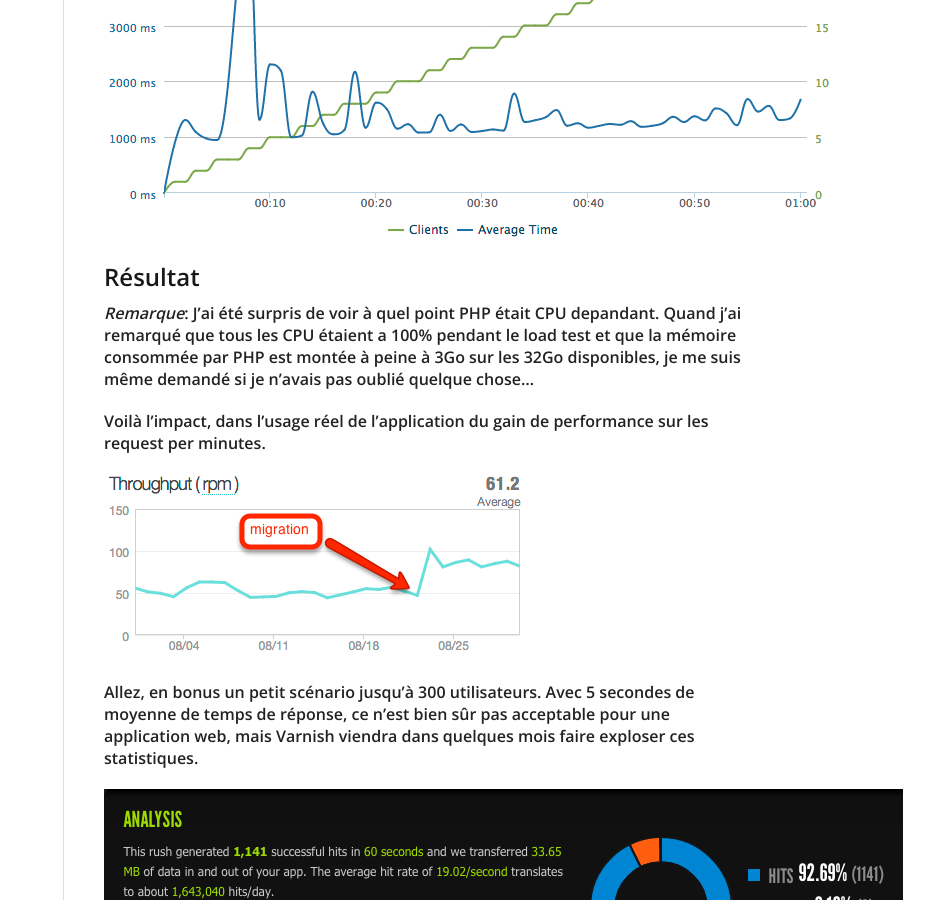
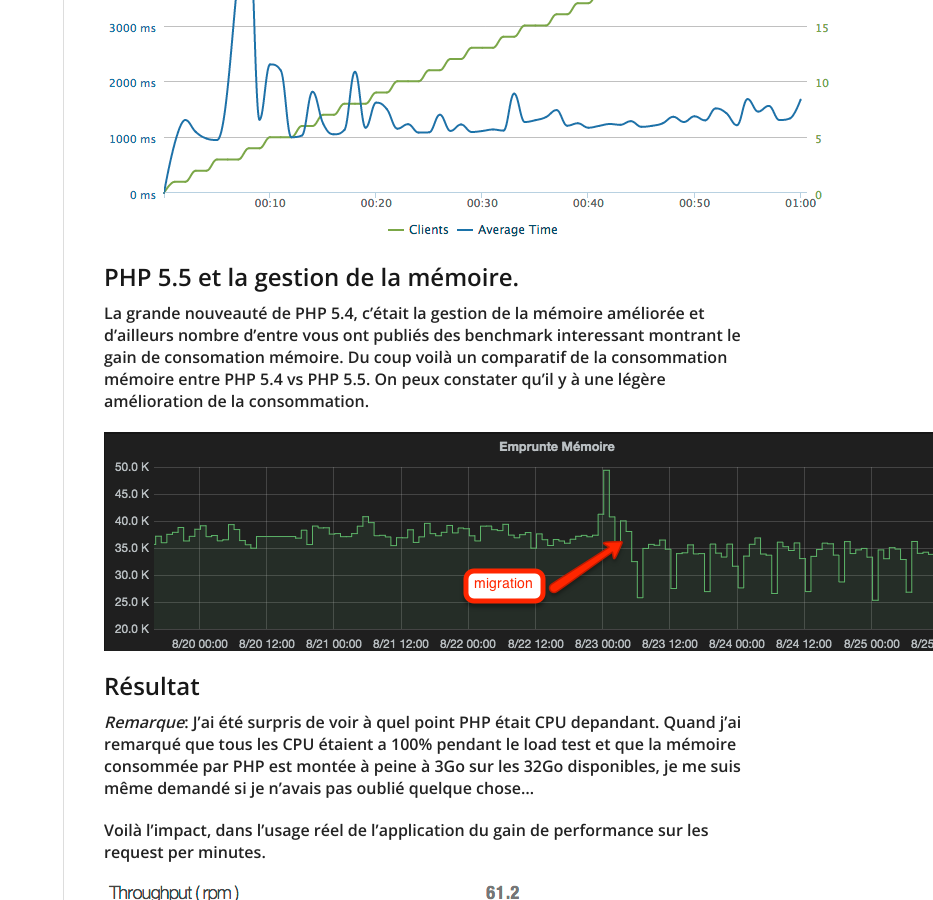
Before and after one commit to swanson/lagom, a Jekyll site: the page built from _posts/2014-09-01-migration-apache2-nginx.md, in a window 1280 px wide and 900 px high, scrolled down 5592 px. Shown: the whole window, without its empty margins (347-1280 px from the left). Built offline with Jekyll 4.4.1, drawn with Linux system fonts in a browser that asks for light colours; nearby versions of some CDN libraries; Markdown is read by kramdown in place of the engine named in the settings; comment, search, counter and statistics services are not loaded; some of the changed text lies outside the part shown.

Commit message:
Added memory screenshot

```diff
--- a/_posts/2014-09-01-migration-apache2-nginx.md
+++ b/_posts/2014-09-01-migration-apache2-nginx.md
@@ -197,6 +197,13 @@ Jusqu'à 25/user par seconde en continu:
 ![25 clients per sec after with nginx](/assets/images/25_after_nginx.png)
 
 
+## PHP 5.5 et la gestion de la mémoire.
+
+La grande nouveauté de PHP 5.4, c'était la gestion de la mémoire améliorée et d'ailleurs nombre d'entre vous ont publiés des benchmark interessant montrant le gain de consomation mémoire.
+Du coup voilà un comparatif de la consommation mémoire entre PHP 5.4 vs PHP 5.5. On peux constater qu'il y à une légère amélioration de la consommation.
+
+![Memory usage comparaison php 5.4 vs php 5.5](/assets/images/memory_php.png)
+
 ## Résultat
 
 _Remarque_: J'ai été surpris de voir à quel point PHP était CPU depandant. Quand j'ai remarqué que tous les CPU étaient a 100% pendant
```
Also changed, not shown: other parts of _posts/2014-09-01-migration-apache2-nginx.md (+1 -1 lines), assets/images/memory_php.png (added).
